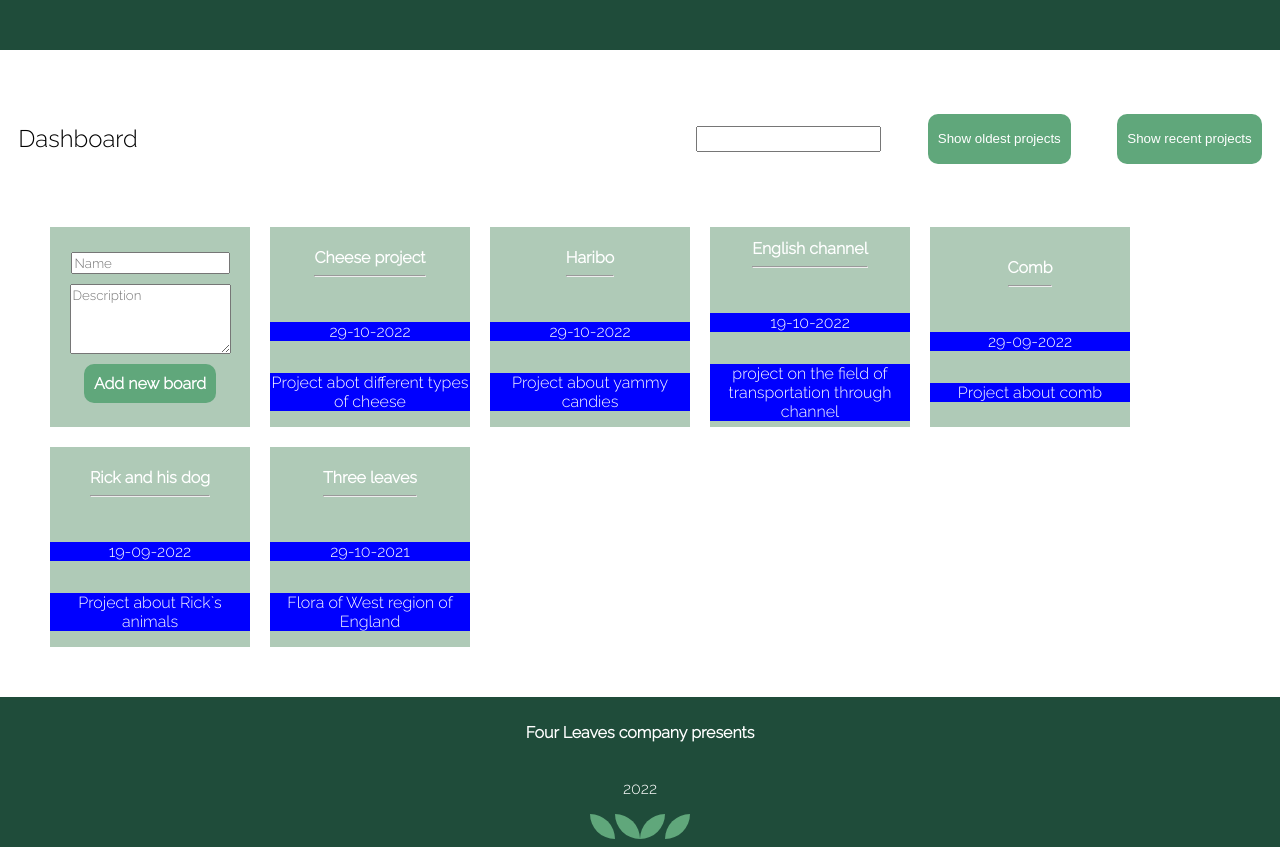
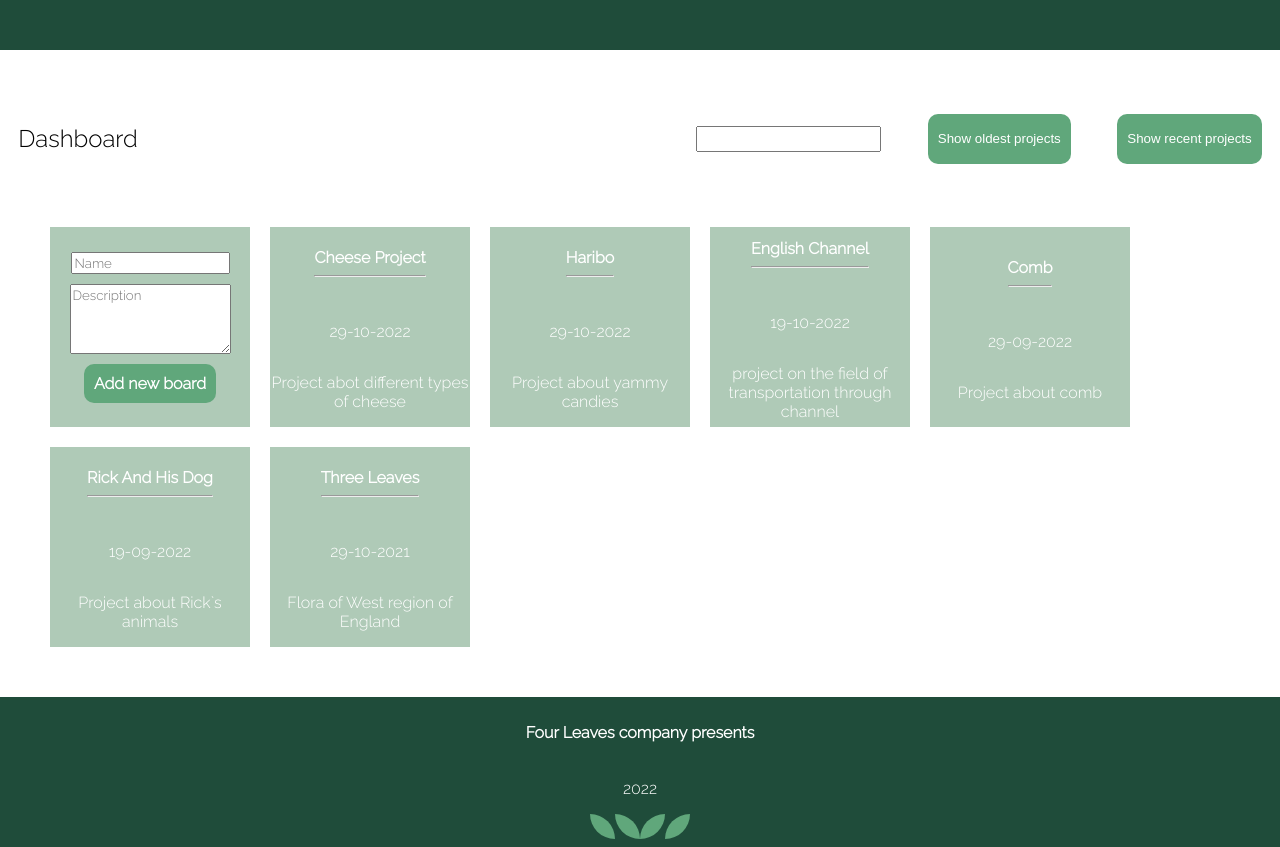
Before and after one commit to troyanovskaya/angular-project-epam, an Angular app in the folder dashboard/: page / in a window 1280 px wide. Built offline with nearby package versions, Linux system fonts and the light colour scheme.

Commit message:
feat: add titlecase to board name
Each word in board name starts from capital letter

```diff
--- a/dashboard/src/app/line-of-boards/line-of-boards.component.css
+++ b/dashboard/src/app/line-of-boards/line-of-boards.component.css
@@ -44,6 +44,5 @@ hr{
 
 .board p{
   word-wrap: break-word;
-  background-color: blue;
   width:100%;
 }
--- a/dashboard/src/app/line-of-boards/line-of-boards.component.html
+++ b/dashboard/src/app/line-of-boards/line-of-boards.component.html
@@ -4,7 +4,7 @@
     <textarea rows="4" placeholder="Description" [(ngModel)]="boardDescription" [ngStyle]="{color:'black'}"></textarea>
     <div [ngStyle]="{backgroundColor:'#60a77b', padding:'10px', borderRadius:'10px'}" (click)="addBoard()"> Add new board </div>
   </div>
-  <div class="board" *ngFor="let board of boards"><h4>{{board.name}} <hr></h4>
+  <div class="board" *ngFor="let board of boards"><h4>{{board.name | titlecase}} <hr></h4>
   <p>{{board.date}}</p>
 <p>{{board.description}}</p></div>
 </div>
```
